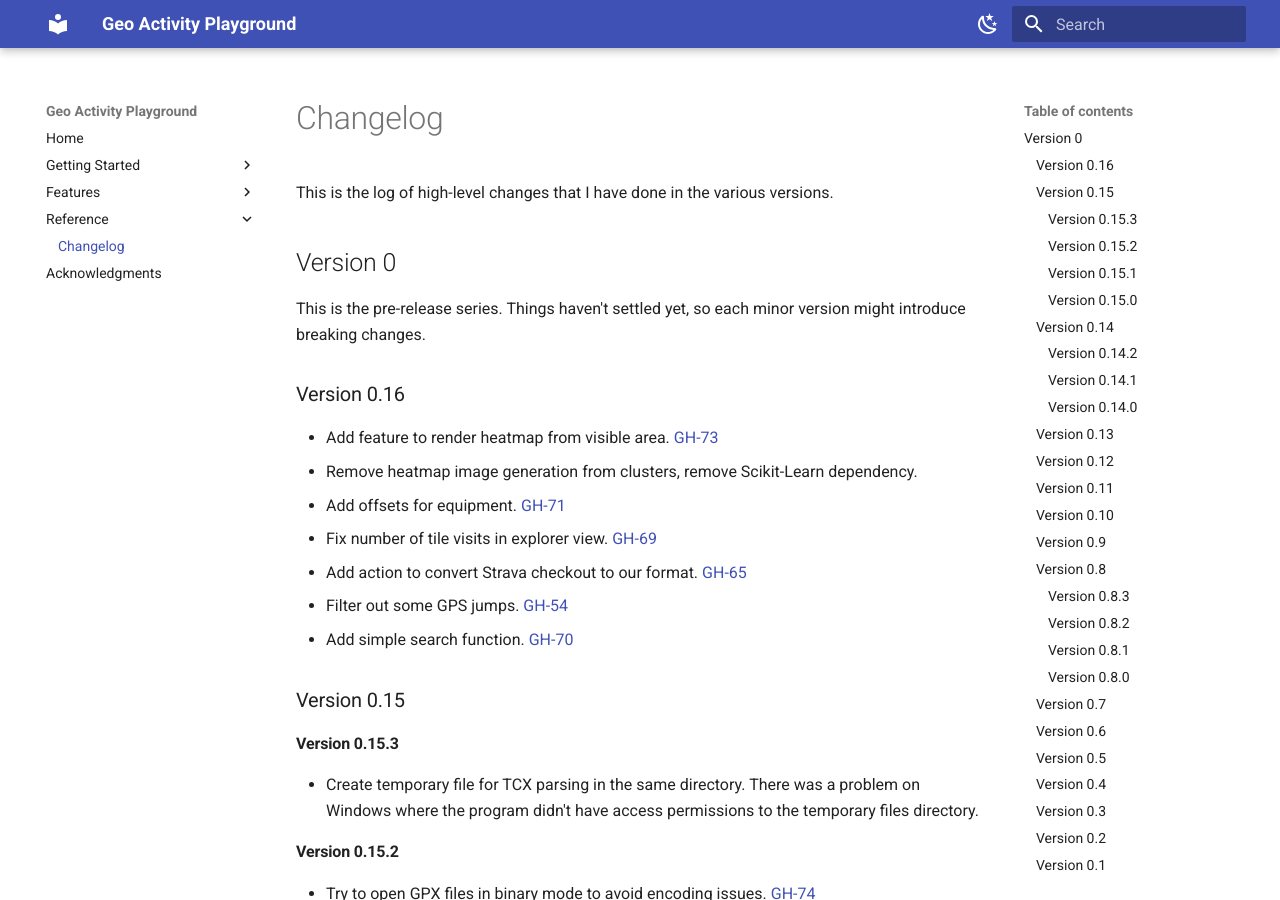
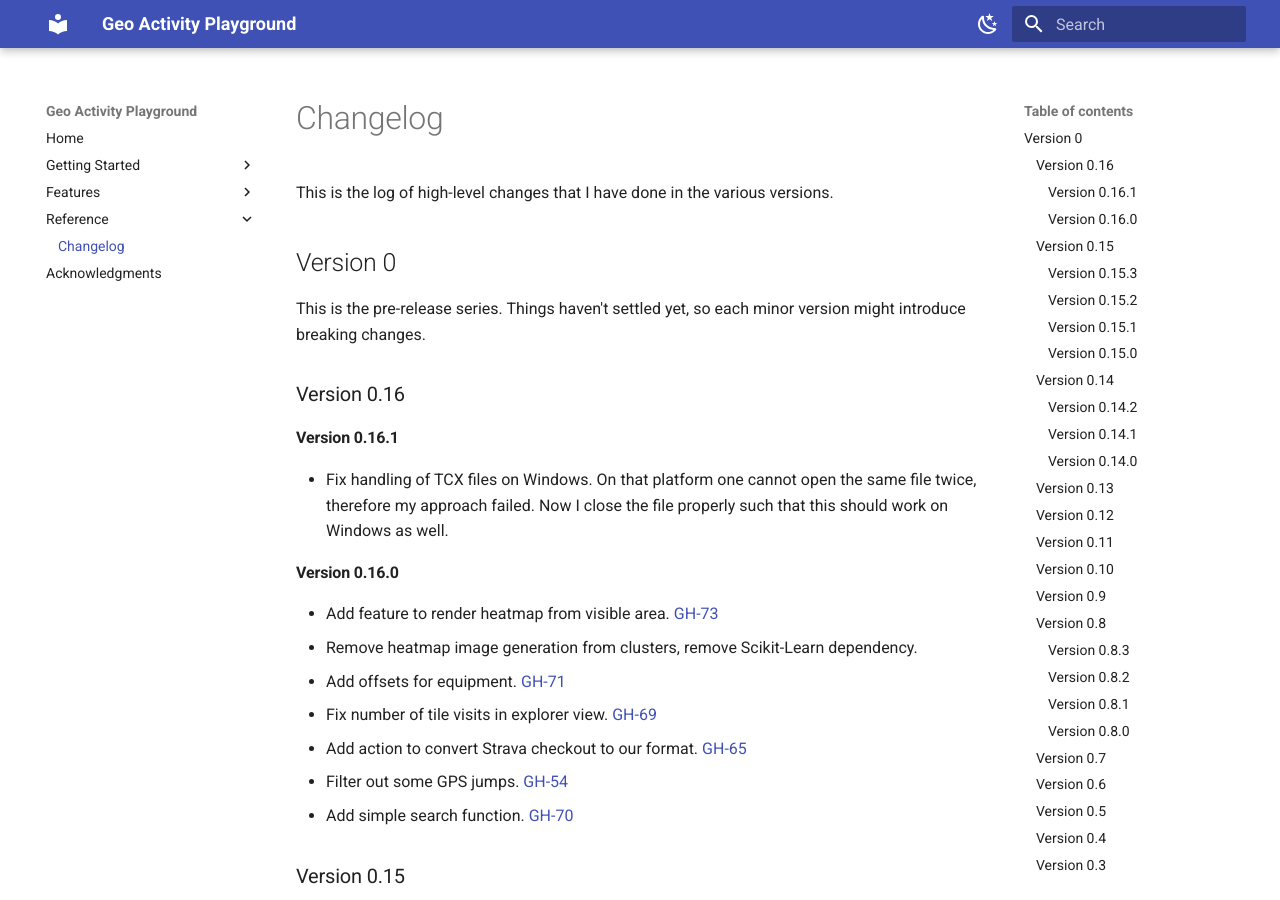
Before and after one commit to martin-ueding/geo-activity-playground, an MkDocs documentation site: the page built from docs/reference/changelog.md, in a window 1280 px wide and 900 px high. Built offline with MkDocs 1.6.1 and Material for MkDocs 9.7.7, drawn with Linux system fonts in a browser that asks for light colours.

Commit message:
Changelog entry

```diff
--- a/docs/reference/changelog.md
+++ b/docs/reference/changelog.md
@@ -7,6 +7,12 @@ This is the log of high-level changes that I have done in the various versions.
 This is the pre-release series. Things haven't settled yet, so each minor version might introduce breaking changes.
 
 ### Version 0.16
+
+#### Version 0.16.1
+
+- Fix handling of TCX files on Windows. On that platform one cannot open the same file twice, therefore my approach failed. Now I close the file properly such that this should work on Windows as well.
+
+#### Version 0.16.0
 
 - Add feature to render heatmap from visible area. [GH-73](https://github.com/martin-ueding/geo-activity-playground/issues/73)
 - Remove heatmap image generation from clusters, remove Scikit-Learn dependency.
```
